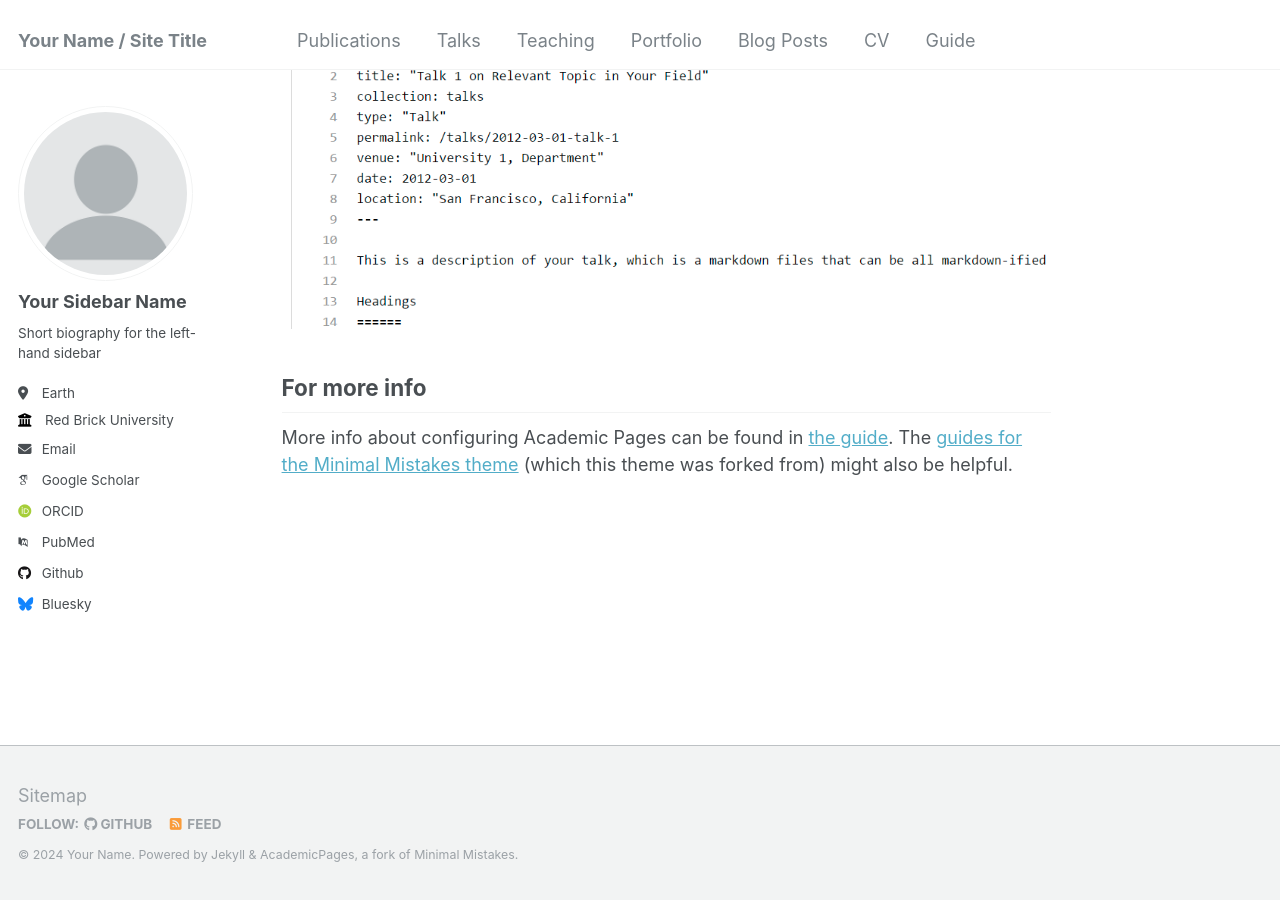
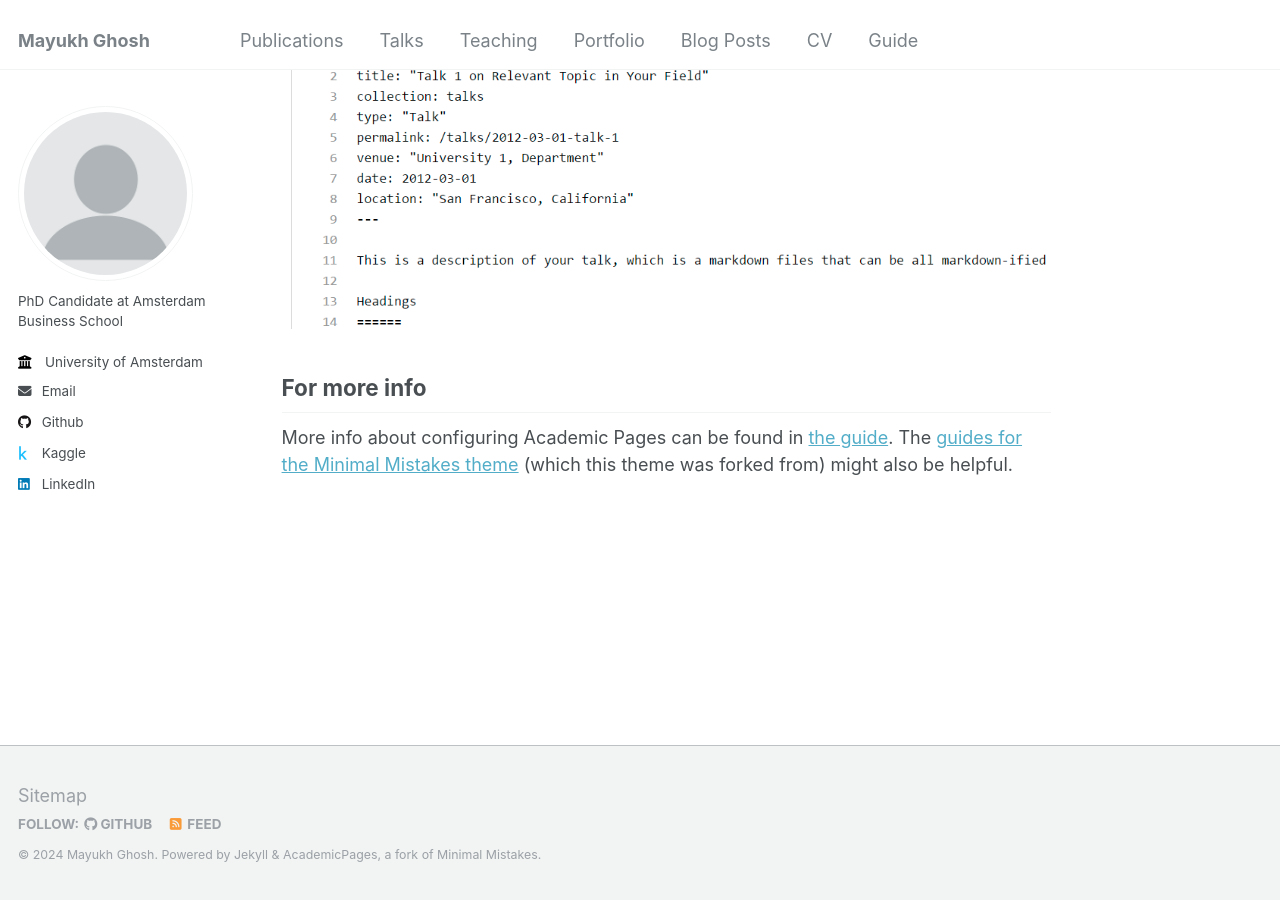
Before and after one commit to mghosh1993/mayukhghosh, a Jekyll site: the page built from _pages/about.md, in a window 1280 px wide and 900 px high, scrolled down 2660 px. Built offline with Jekyll 4.4.1, drawn with Linux system fonts in a browser that asks for light colours; some web fonts are replaced.

Commit message:
Update _config.yml

```diff
--- a/_config.yml
+++ b/_config.yml
@@ -8,13 +8,13 @@
 
 # Basic Site Settings
 locale                   : "en-US"
-title                    : "Your Name / Site Title"
+title                    : "Mayukh Ghosh"
 title_separator          : "-"
-name                     : &name "Your Name"
-description              : &description "personal description"
-url                      : https://academicpages.github.io # the base hostname & protocol for your site e.g. "https://mmistakes.github.io"
+name                     : #&name "Mayukh Ghosh"
+description              : #description "personal description"
+url                      : https://mghosh1993.github.io/mayukhghosh/ # the base hostname & protocol for your site e.g. "https://mmistakes.github.io"
 baseurl                  : "" # the subpath of your site, e.g. "/blog"
-repository               : "academicpages/academicpages.github.io"
+repository               : "mghosh1993/mayukhghosh"
 
 # Site Author - The following control what appear as part of the author content on the side bar.
 #               If a field is blank the icon and link will not appear, otherwise it will be shown.
@@ -22,33 +22,33 @@ repository               : "academicpages/academicpages.github.io"
 author:
   # Biographic information
   avatar           : "profile.png"
-  name             : "Your Sidebar Name"
+  name             : #"Mayukh Ghosh"
   pronouns         : # example: "she/her"
-  bio              : "Short biography for the left-hand sidebar"
-  location         : "Earth"
-  employer         : "Red Brick University"
+  bio              : "PhD Candidate at Amsterdam Business School"
+  location         : #"Earth"
+  employer         : "University of Amsterdam"
   uri              : # URL
-  email            : "none@example.org"
+  email            : "m.ghosh@uva.nl"
 
   # Academic websites
   arxiv            : # URL - Update with the correct link to your profile
-  googlescholar    : "https://scholar.google.com/citations?user=PS_CX0AAAAAJ"
+  googlescholar    : #"https://scholar.google.com/citations?user=wCbC8xsAAAAJ&hl=en"
   impactstory      : # URL
-  orcid            : "http://orcid.org/yourorcidurl"
+  orcid            : #"https://orcid.org/0000-0002-5811-0996"
   semantic         : # URL
-  pubmed           : "https://www.ncbi.nlm.nih.gov/pubmed/?term=john+snow"
+  pubmed           : #"https://www.ncbi.nlm.nih.gov/pubmed/?term=john+snow"
   researchgate     : # URL
 
   # Repositories and software development
   bitbucket        : # Username - Update with your username on the site
   codepen          : # Username
   dribbble         : # Username
-  github           : "academicpages"
-  kaggle           : # Username
+  github           : "mghosh1993"
+  kaggle           : "mg71337"
   stackoverflow    : # User number or user number and name (i.e., use "1" or "1/jeff-atwood")
 
   # Social media
-  bluesky          : "bsky.app" # Replace this with you Bluesky username
+  bluesky          : #"bsky.app" # Replace this with you Bluesky username
   facebook         : # Username
   flickr           : # Username
   foursquare       : # Username
@@ -57,7 +57,7 @@ author:
   keybase          : # Username
   instagram        : # Username
   lastfm           : # Username
-  linkedin         : # Username
+  linkedin         : "mayukh-ghosh-20010a59"
   mastodon         : # URL
   medium           : # URL
   pinterest        : # Username
```
